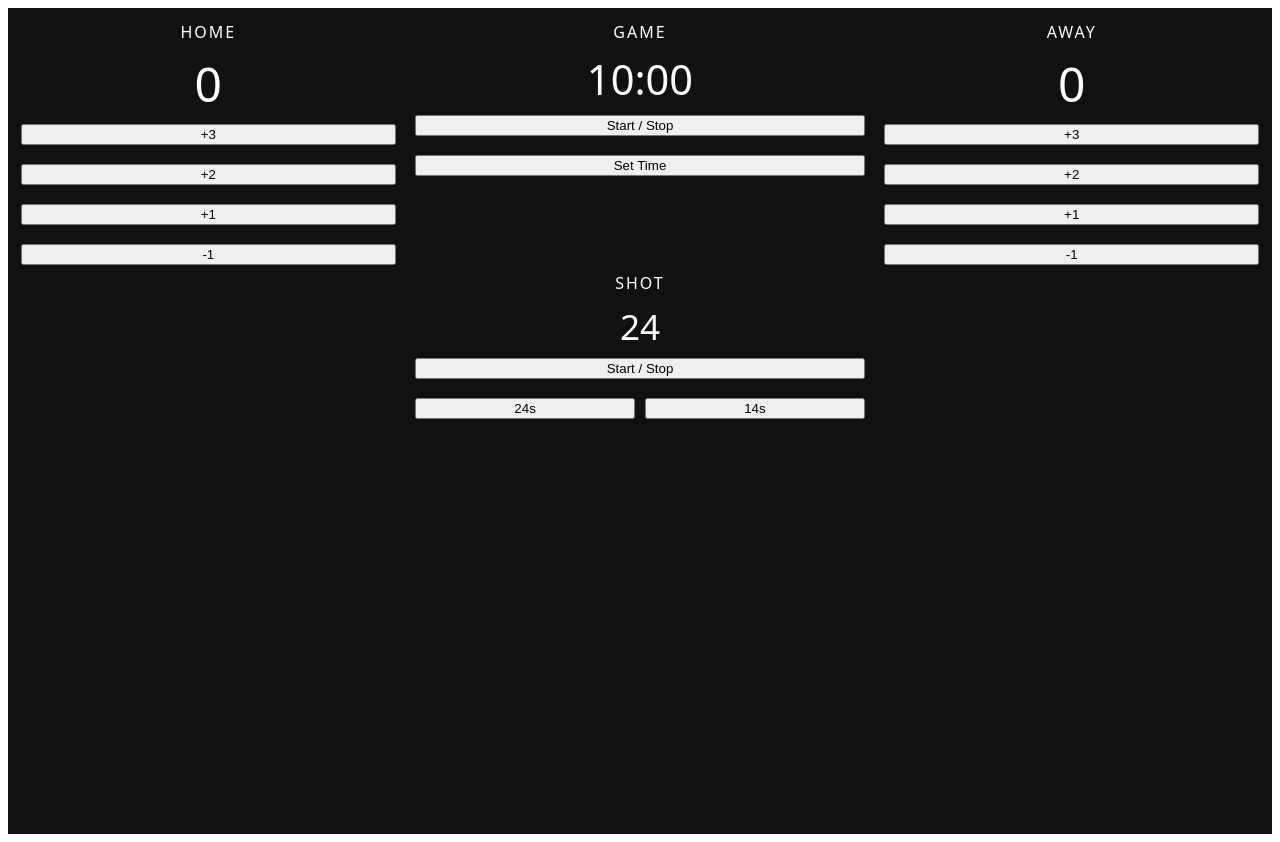
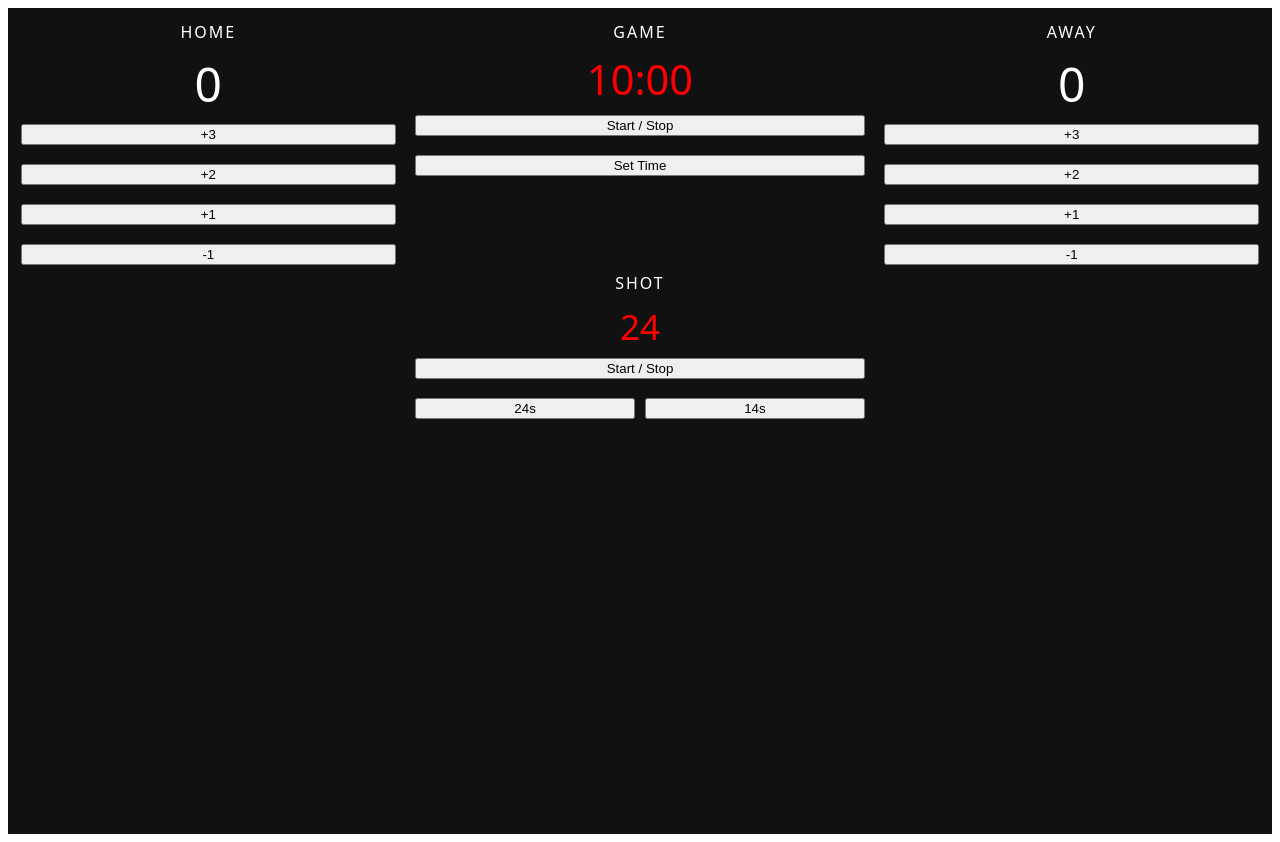
Before and after one commit to paulnikolaus/basketball-scoreboard-pwa, a React (Vite) app: page / in a window 1280 px wide. Built offline with nearby package versions, Linux system fonts and the light colour scheme.

Commit message:
improved UI colors

```diff
--- a/src/App.tsx
+++ b/src/App.tsx
@@ -1,11 +1,14 @@
 import { useGame } from "./context/useGame";
 import { useGameTimer } from "./hooks/useGameTimer";
 import { formatGameTime } from "./utils/formatTime";
-import {formatShotClock} from "./utils/formatTime";
+import { formatShotClock } from "./utils/formatTime";
 
 function App() {
   useGameTimer();
   const { state, dispatch } = useGame();
+
+  const gameColor = state.isGameRunning ? "white" : "red";
+  const shotColor = state.isShotClockRunning ? "#0f5f0f" : "red";
 
   return (
     <div
@@ -90,6 +93,9 @@ function App() {
             style={{
               fontSize: "2.6rem",
               margin: "0.5rem 0",
+
+              /* 👇 Dynamic color */
+              color: gameColor,
             }}
           >
             {formatGameTime(state.gameClock)}
@@ -137,6 +143,9 @@ function App() {
             style={{
               fontSize: "2.2rem",
               margin: "0.5rem 0",
+
+              /* 👇 Dynamic color */
+              color: shotColor,
             }}
           >
             {formatShotClock(state.shotClock)}
```
Also changed, not shown: src/index.css (+5 -2 lines).
